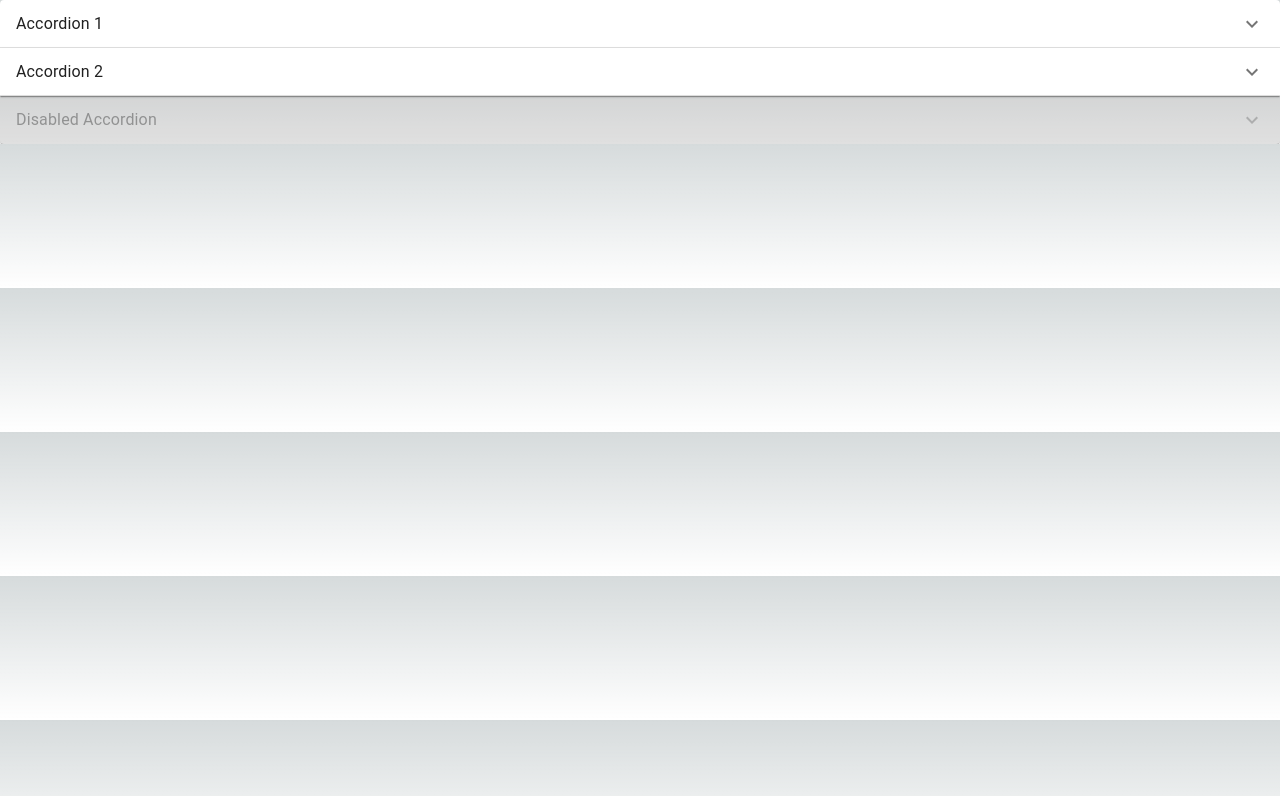
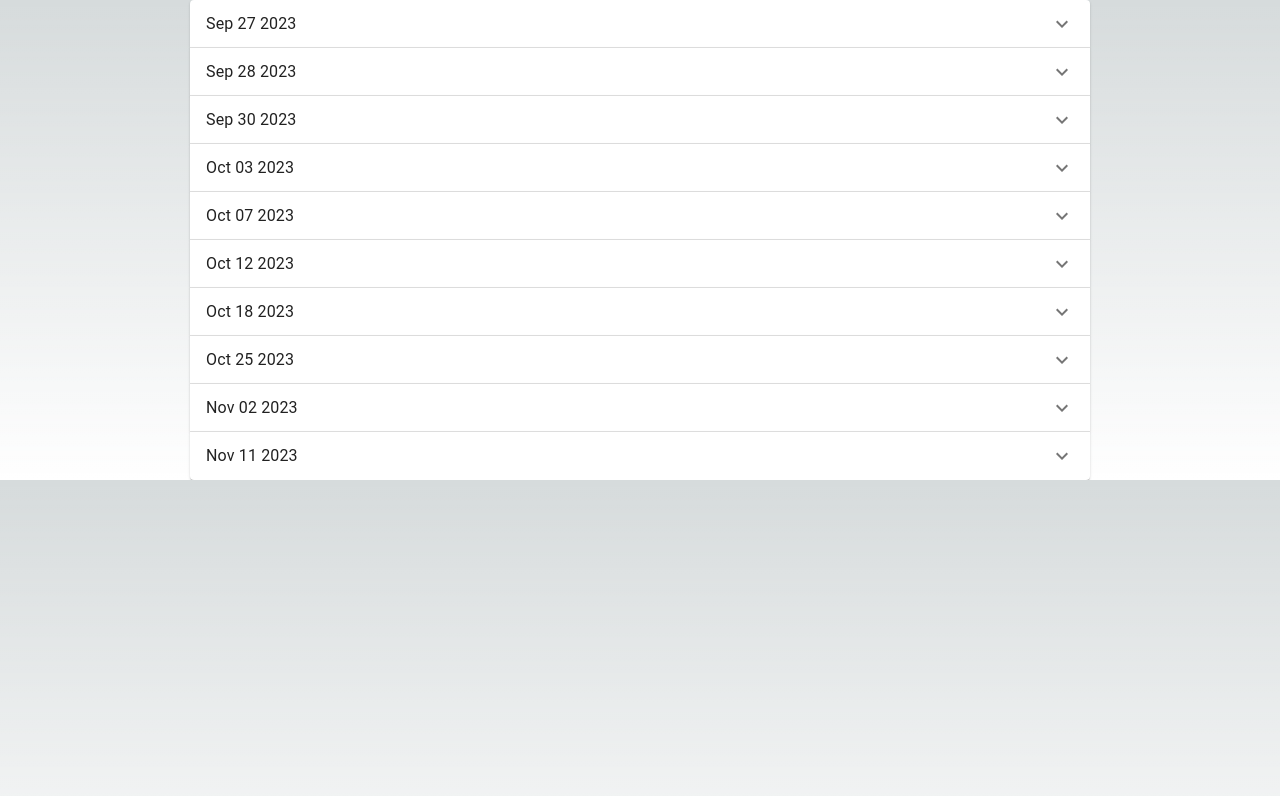
Before and after one commit to yulianhtst/Nest-JS-Barber-Private-Cli, a Next.js app: page / in a window 1280 px wide. Shown: the top 796 px of the page. Built offline with nearby package versions, Linux system fonts and the light colour scheme.

Commit message:
Created Array of 10 Dates from the current one

```diff
--- a/components/Accordion.tsx
+++ /dev/null
@@ -1,52 +0,0 @@
-import * as React from 'react';
-import Accordion from '@mui/material/Accordion';
-import AccordionSummary from '@mui/material/AccordionSummary';
-import AccordionDetails from '@mui/material/AccordionDetails';
-import Typography from '@mui/material/Typography';
-import ExpandMoreIcon from '@mui/icons-material/ExpandMore';
-
-export default function BasicAccordion() {
-  return (
-    <div>
-      <Accordion>
-        <AccordionSummary
-          expandIcon={<ExpandMoreIcon />}
-          aria-controls="panel1a-content"
-          id="panel1a-header"
-        >
-          <Typography>Accordion 1</Typography>
-        </AccordionSummary>
-        <AccordionDetails>
-          <Typography>
-            Lorem ipsum dolor sit amet, consectetur adipiscing elit. Suspendisse
-            malesuada lacus ex, sit amet blandit leo lobortis eget.
-          </Typography>
-        </AccordionDetails>
-      </Accordion>
-      <Accordion>
-        <AccordionSummary
-          expandIcon={<ExpandMoreIcon />}
-          aria-controls="panel2a-content"
-          id="panel2a-header"
-        >
-          <Typography>Accordion 2</Typography>
-        </AccordionSummary>
-        <AccordionDetails>
-          <Typography>
-            Lorem ipsum dolor sit amet, consectetur adipiscing elit. Suspendisse
-            malesuada lacus ex, sit amet blandit leo lobortis eget.
-          </Typography>
-        </AccordionDetails>
-      </Accordion>
-      <Accordion disabled>
-        <AccordionSummary
-          expandIcon={<ExpandMoreIcon />}
-          aria-controls="panel3a-content"
-          id="panel3a-header"
-        >
-          <Typography>Disabled Accordion</Typography>
-        </AccordionSummary>
-      </Accordion>
-    </div>
-  );
-}
--- /dev/null
+++ b/components/Accordion/Accordion.tsx
@@ -0,0 +1,28 @@
+import * as React from 'react';
+import { AccordionItem } from './AccordionItem/AccordionItem';
+import dayjs from 'dayjs';
+import { useEffect, useState } from 'react';
+
+export default function BasicAccordion() {
+  const [weeks, setWeeks] = useState<Date[]>([])
+
+  useEffect(() => {
+    const arrayOfDates: Date[] = [];
+    const day: Date = new Date()
+
+    for (let i = 0; i < 10; i++) {
+      let result = day.setDate(day.getDate() + i);
+      arrayOfDates.push(new Date(result))
+    }
+
+    setWeeks(arrayOfDates)
+  }, [])
+
+
+  console.log(weeks);
+  return (
+    <>
+      {weeks.map((date, index) => (<AccordionItem date={date} />))}
+    </>
+  );
+}
--- /dev/null
+++ b/components/Accordion/AccordionItem/AccordionItem.tsx
@@ -0,0 +1,35 @@
+import { Accordion, AccordionDetails, AccordionSummary, Box, Button, Typography } from "@mui/material"
+import ExpandMoreIcon from '@mui/icons-material/ExpandMore';
+
+interface AccordionProps {
+    date: Date
+}
+
+export const AccordionItem: React.FC<AccordionProps> = ({ date }) => {
+    const currentDate=date.toString().substring(4,16)
+
+    return (
+        <Accordion>
+            <AccordionSummary
+                expandIcon={<ExpandMoreIcon />}
+                aria-controls="panel1a-content"
+                id="panel1a-header"
+            >
+                <Typography>{currentDate}</Typography>
+            </AccordionSummary>
+            <AccordionDetails>
+                <Box display="flex">
+                    <Box>
+                        <Typography >Запазен час:</Typography>
+                        <Typography >Запазен час:</Typography>
+                        <Typography >Запазен час:</Typography>
+                        <Typography >Запазен час:</Typography>
+                        <Typography >Запазен час:</Typography>
+                        <Typography >Запазен час:</Typography>
+                    </Box>
+                    <Button variant="contained" color="error" sx={{ ml: 'auto' }}>Day OFF</Button>
+                </Box>
+            </AccordionDetails>
+        </Accordion>
+    )
+}
--- a/pages/index.tsx
+++ b/pages/index.tsx
@@ -1,8 +1,18 @@
-import BasicAccordion from "@/components/Accordion"
-
+import BasicAccordion from "@/components/Accordion/Accordion"
+import { Box } from '@mui/material';
 
 export default function Home() {
   return (
-   <BasicAccordion/>
+    <Box sx={{
+      width: {
+        sm: '320px',
+        md: '600px',
+        lg: '900px',
+        xl: '1420px'
+      },
+      m: '0 auto',
+    }}>
+      <BasicAccordion />
+    </Box>
   )
 }
```
